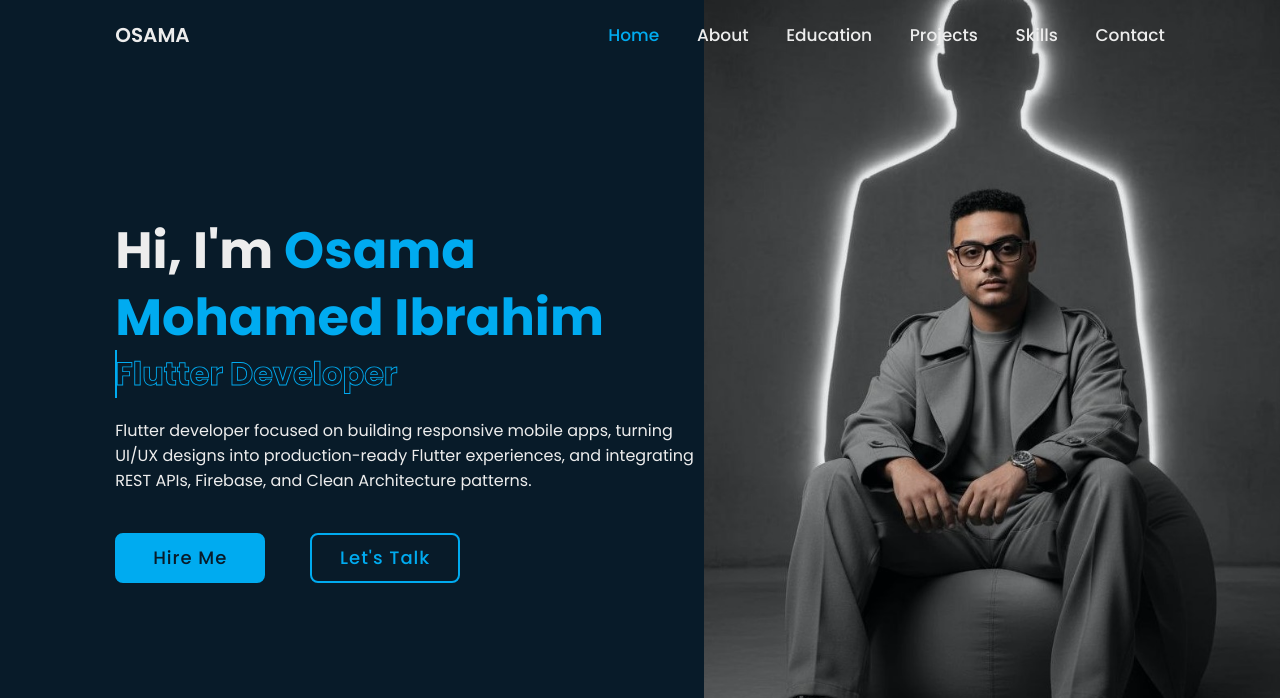
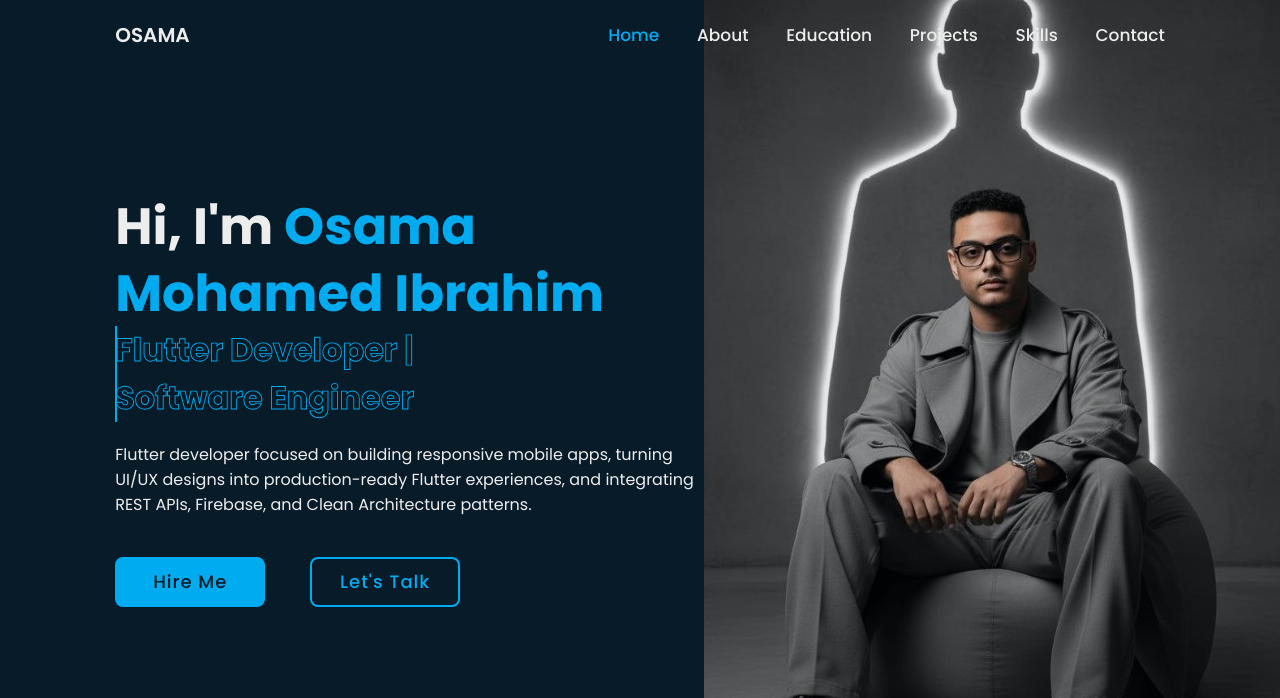
Before and after one commit to Osama-M-Ebrahim/my_portofolio, a plain HTML site: page index.html in a window 1280 px wide. Shown: the top 698 px of the page. Drawn offline with nearby package versions, Linux system fonts and the light colour scheme.

Commit message:
Update headline to Flutter Developer | Software Engineer

```diff
--- a/index.html
+++ b/index.html
@@ -4,7 +4,7 @@
     <meta charset="UTF-8" />
     <meta http-equiv="X-UA-Compatible" content="IE=edge" />
     <meta name="viewport" content="width=device-width, initial-scale=1.0" />
-    <title>Osama Mohamed Ibrahim | Flutter Developer</title>
+    <title>Osama Mohamed Ibrahim | Flutter Developer | Software Engineer</title>
 
     <link rel="stylesheet" href="css/style.css?v=3" />
 
@@ -46,7 +46,7 @@
           ><span class="animate" style="--i: 2"></span>
         </h1>
         <div class="text-animate">
-          <h3>Flutter Developer</h3>
+          <h3>Flutter Developer | Software Engineer</h3>
           <span class="animate" style="--i: 3"></span>
         </div>
         <p>
```
